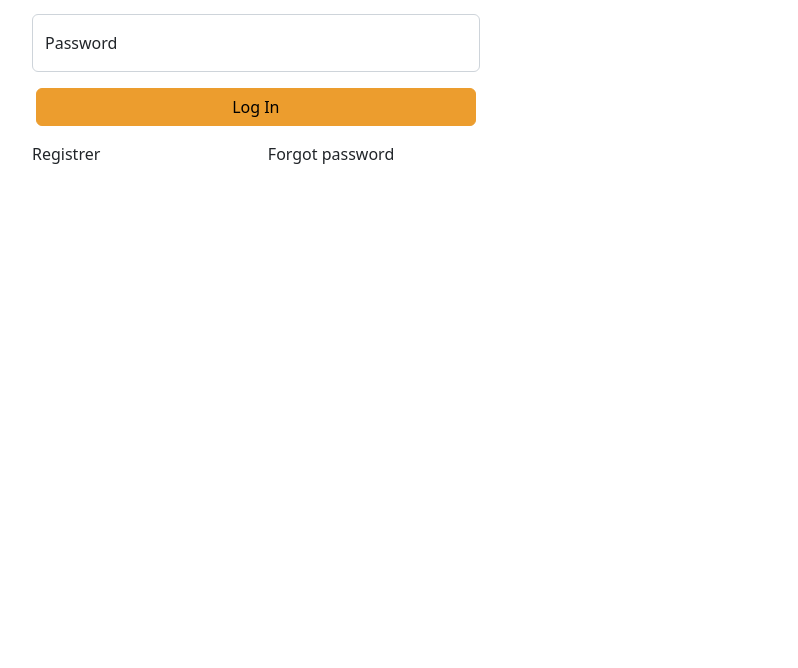
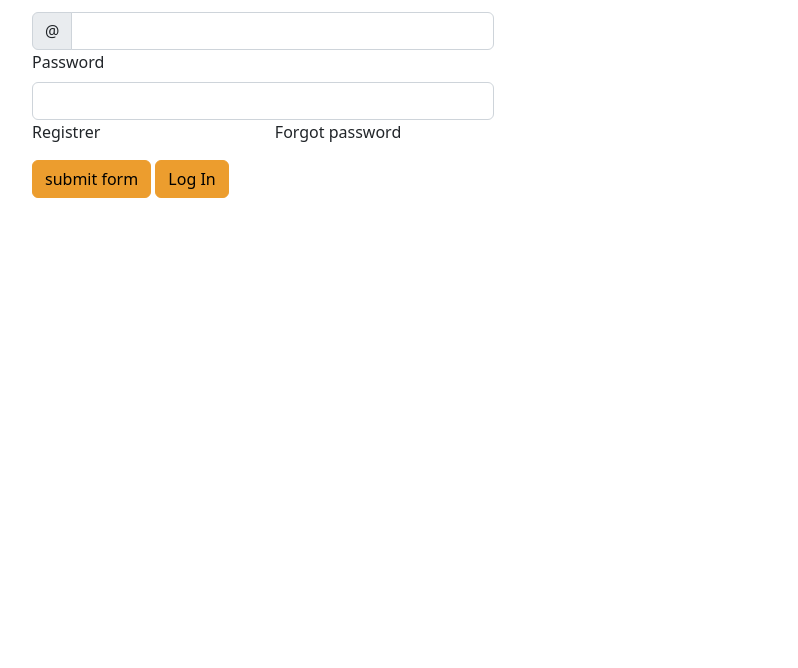
Before and after one commit to MoamiStay/CA1_FED2, a website: page index.html in a window 1280 px wide. Shown: the part 132-800 px from the top of the page, without its empty margins (54-852 px from the left). Drawn offline with nearby package versions, Linux system fonts and the light colour scheme; files that its build step writes are made by us from their sources.

Commit message:
some adjustments

```diff
--- a/index.html
+++ b/index.html
@@ -10,7 +10,65 @@
     <script src="./node_modules/bootstrap/dist/js/bootstrap.bundle.min.js"></script>
   </head>
   <body>
-    <main class="container p-3">
+    <main>
+      <div class="container p-3 login-box align-items-center mt-5">
+        <form class="col-md-5 mt-5">
+          <div>
+            <label for="validationDefaultUsername" class="form-label"
+              >Username</label
+            >
+            <div class="input-group">
+              <span class="input-group-text" id="inputGroupPrepend2">@</span>
+              <input
+                type="text"
+                class="form-control"
+                id="validationDefaultUsername"
+                aria-describedby="inputGroupPrepend2"
+                required
+              />
+            </div>
+          </div>
+
+          <div class="">
+            <label for="validationDefault01" class="form-label">Password</label>
+            <input
+              type="password"
+              class="form-control"
+              id="validationDefault01"
+              required
+            />
+            <div class="row justify-content-between">
+              <p class="col">Registrer</p>
+              <p class="col">Forgot password</p>
+            </div>
+          </div>
+
+          <div class="col-12">
+            <a href="home.html"
+              ><button class="btn btn-primary" type="submit">
+                submit form
+              </button></a
+            >
+            <a href="home.html" class="btn btn-primary">Log In</a>
+          </div>
+        </form>
+      </div>
+    </main>
+
+    <script
+      src="https://cdn.jsdelivr.net/npm/@popperjs/core@2.11.5/dist/umd/popper.min.js"
+      integrity="sha384-Xe+8cL9oJa6tN/veChSP7q+mnSPaj5Bcu9mPX5F5xIGE0DVittaqT5lorf0EI7Vk"
+      crossorigin="anonymous"
+    ></script>
+    <script
+      src="https://cdn.jsdelivr.net/npm/bootstrap@5.2.0/dist/js/bootstrap.min.js"
+      integrity="sha384-ODmDIVzN+pFdexxHEHFBQH3/9/vQ9uori45z4JjnFsRydbmQbmL5t1tQ0culUzyK"
+      crossorigin="anonymous"
+    ></script>
+  </body>
+</html>
+
+<!--
 <div class="row">
   <div class="col-md-5">
     <h1 class="text-center">LOGO</h1>
@@ -44,18 +102,4 @@
   <div class="col-md-7">
     <h2>Promotional stuff</h2>
   </div>
-      </div>
-    </main>
-
-    <script
-      src="https://cdn.jsdelivr.net/npm/@popperjs/core@2.11.5/dist/umd/popper.min.js"
-      integrity="sha384-Xe+8cL9oJa6tN/veChSP7q+mnSPaj5Bcu9mPX5F5xIGE0DVittaqT5lorf0EI7Vk"
-      crossorigin="anonymous"
-    ></script>
-    <script
-      src="https://cdn.jsdelivr.net/npm/bootstrap@5.2.0/dist/js/bootstrap.min.js"
-      integrity="sha384-ODmDIVzN+pFdexxHEHFBQH3/9/vQ9uori45z4JjnFsRydbmQbmL5t1tQ0culUzyK"
-      crossorigin="anonymous"
-    ></script>
-  </body>
-</html>
+</div> -->
--- a/scss/custom.scss
+++ b/scss/custom.scss
@@ -8,6 +8,11 @@ $primary: rgb(236, 157, 46);
 .navbar-collapse {
     flex-basis: 100%;
     flex-grow: 0;
+}
+
+.login-box {
+    max-width: 600px;
+    min-height: 600px;
 }
 
 .pf-image {
```
Also changed, not shown: home.html (+10 -10 lines), profile.html (+4 -5 lines). Lines whose indentation alone changed are shown as unchanged.
